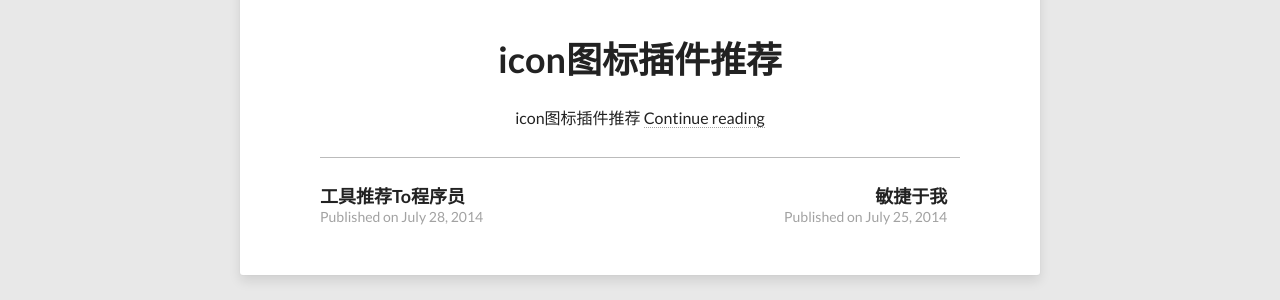
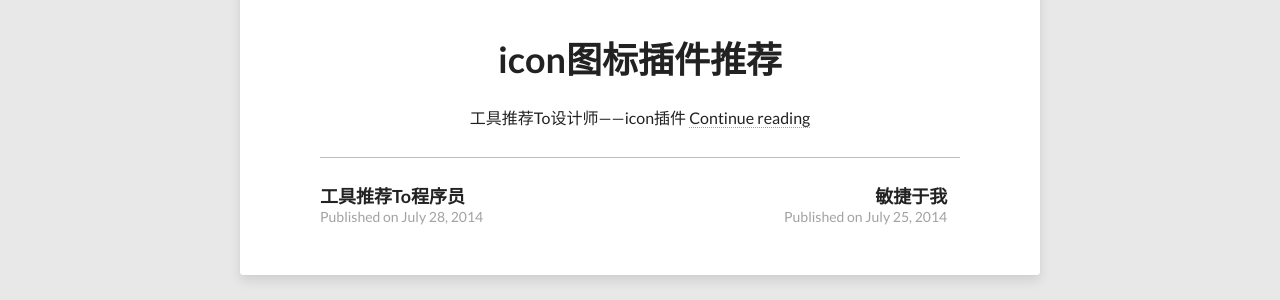
Before and after one commit to EnidYin/EnidYin.github.io, a Jekyll site: the page built from _posts/2013-11-28-my-zcool-works.md, in a window 1280 px wide. Shown: the part 1270-1570 px from the top of the page. Built offline with Jekyll 4.4.1, drawn with Linux system fonts in a browser that asks for light colours; nearby versions of some CDN libraries; comment, search, counter and statistics services are not loaded.

```diff
--- a/_posts/2014-08-03-icon-tools-for-designers.md
+++ b/_posts/2014-08-03-icon-tools-for-designers.md
@@ -1,7 +1,7 @@
 ---
 layout: post
 title: icon图标插件推荐
-description: "icon图标插件推荐"
+description: "工具推荐To设计师——icon插件"
 modified: 2014-08-03
 tags: [工具推荐]
 image:
```
